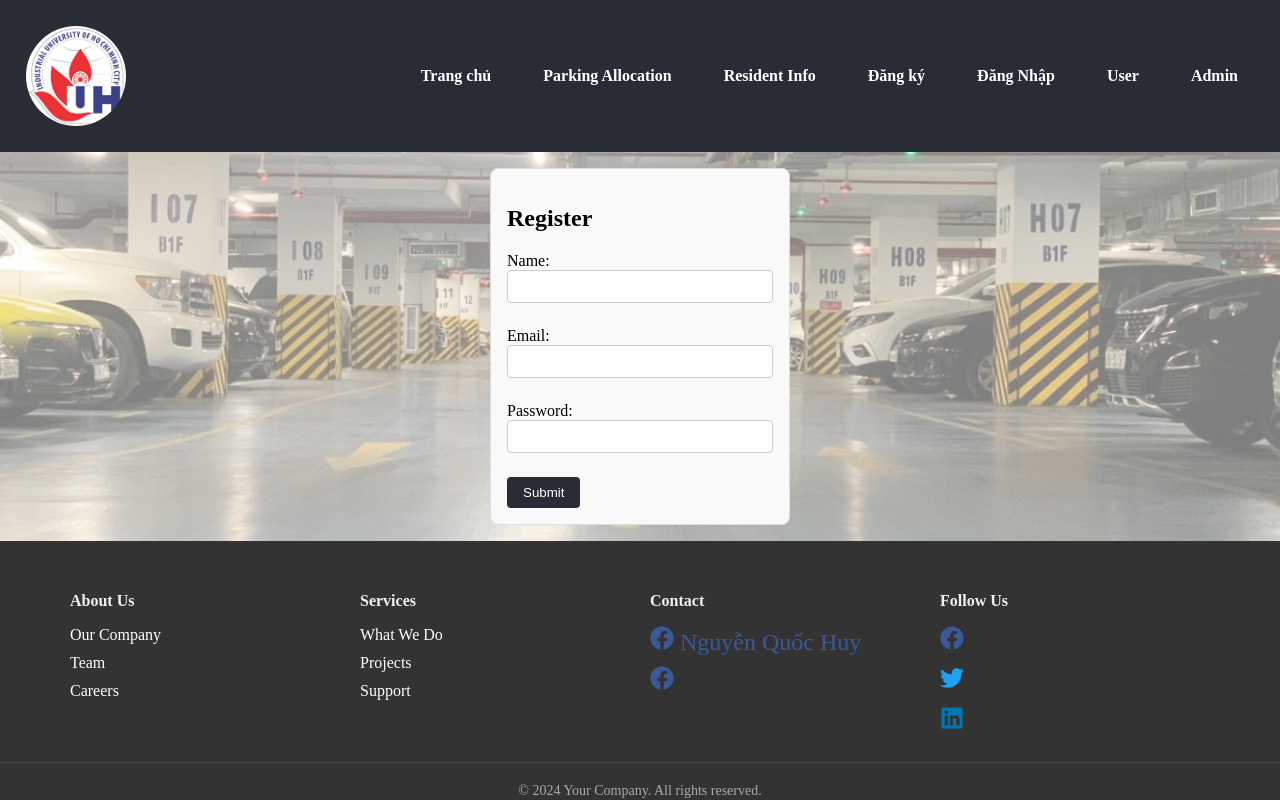
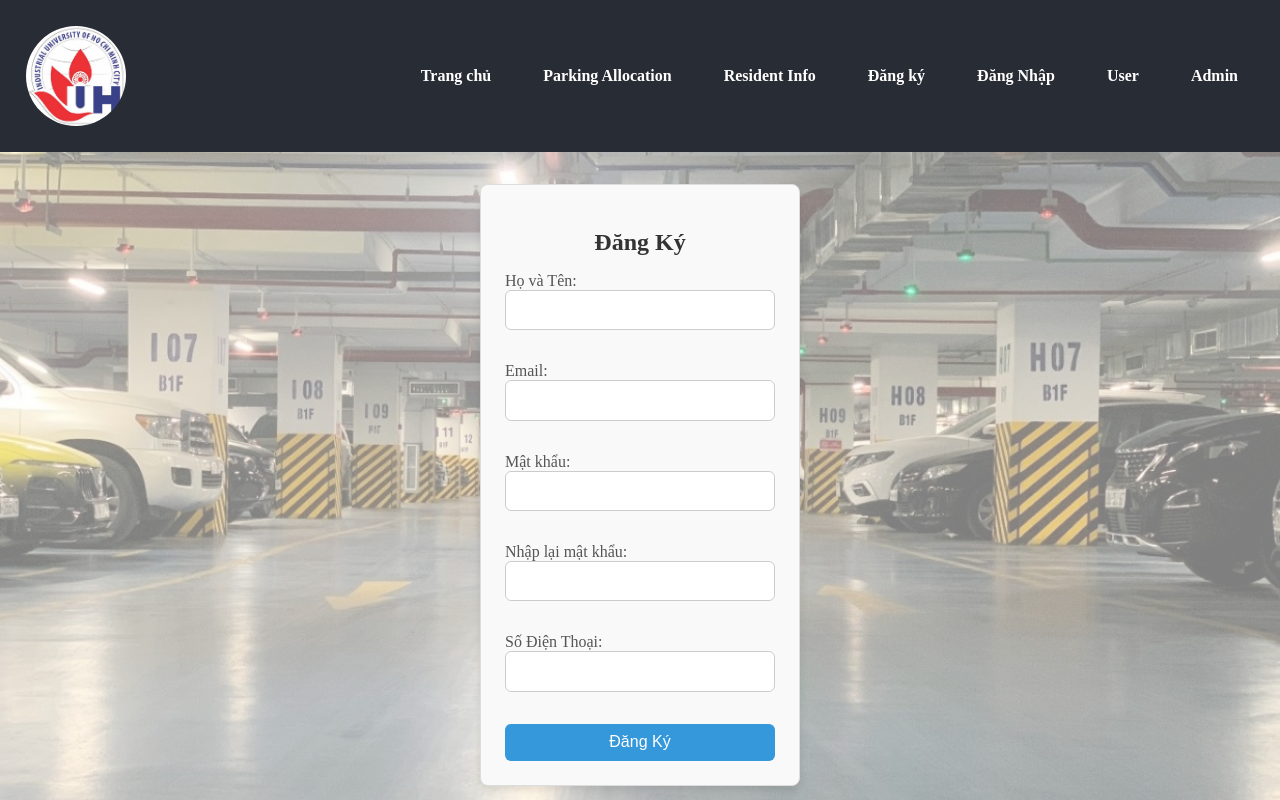
Before and after one commit to HuyShtorm/KhoaLuanTotNghiep, a React (Create React App) app in the folder quanlixe/frontend/: page /register in a window 1280 px wide. Shown: the top 800 px of the page. Built offline with nearby package versions, Linux system fonts and the light colour scheme.

Commit message:
Register

```diff
--- a/quanlixe/frontend/src/css/App.css
+++ b/quanlixe/frontend/src/css/App.css
@@ -59,43 +59,74 @@ html, body {
   margin: 4px 2px;
   cursor: pointer;
 }
+.form-container {
+  display: flex;
+  justify-content: center;
+  align-items: center;
+  /* height: 100vh;    Đặt chiều cao để căn giữa dọc */
+}
+
 .Register-form {
   background-color: #f9f9f9;
   border: 1px solid #ddd;
-  padding: 1rem;
+  padding: 1.5rem;
   border-radius: 8px;
-  width: 300px;
-  margin: 1rem auto;
-  text-align: left;
+  width: 320px;
+  margin: 2rem auto;
+
+  /* Hiệu ứng nổi */
+  box-shadow: 0 4px 8px rgba(0, 0, 0, 0.1);
+  transition: all 0.3s ease;
+}
+
+.Register-form:hover {
+  box-shadow: 0 8px 16px rgba(0, 0, 0, 0.2);
+}
+
+.Register-form h2 {
+  text-align: center;
+  margin-bottom: 1rem;
+  color: #333;
 }
 
 .Register-form label {
   display: block;
-  margin-bottom: 0.5rem;
+  margin-bottom: 0.8rem;
+  font-size: 16px;
+  color: #555;
 }
 
 .Register-form input {
   width: 100%;
-  padding: 0.5rem;
-  margin-bottom: 1rem;
+  padding: 0.7rem;
+  margin-bottom: 1.2rem;
+  font-size: 14px;
   border: 1px solid #ccc;
-  border-radius: 4px;
+  border-radius: 6px;
+  transition: border-color 0.3s ease;
+}
+
+.Register-form input:focus {
+  border-color: #3498db;
+  outline: none;
 }
 
 .Register-form button {
-  background-color: #282c34;
+  background-color: #3498db;
   color: white;
   border: none;
-  padding: 0.5rem 1rem;
-  border-radius: 4px;
+  padding: 0.6rem 1.2rem;
+  font-size: 16px;
+  border-radius: 6px;
   cursor: pointer;
+  width: 100%; /* Đảm bảo nút rộng bằng 100% */
+  text-align: center;
+  transition: background-color 0.3s ease;
 }
 
 .Register-form button:hover {
-  background-color: #61dafb;
+  background-color: #2980b9;
 }
-
-
 
 
 .buttondn:hover {
@@ -114,6 +145,77 @@ html, body {
 }
 *, ::after, ::before {
   box-sizing: border-box;
+}
+.dn {
+  /* Căn giữa form */
+  display: flex;
+  flex-direction: column;
+  align-items: center;
+  margin: 50px auto;
+/*
+  margin: 0 auto; */
+  padding: 20px;
+  width: 300px;
+  background-color: #f4f4f4;
+  border-radius: 8px;
+  box-shadow: 0 4px 8px rgba(0, 0, 0, 0.1);
+  transition: all 0.3s ease;
+}
+
+.dn h2 {
+  margin-bottom: 20px;
+  font-size: 24px;
+  color: #333;
+}
+
+.dn label {
+  margin-bottom: 15px;
+  font-size: 16px;
+  width: 100%;
+  display: flex;
+  flex-direction: column;
+  color: #555;
+}
+
+.dn input {
+  padding: 10px;
+  margin-top: 5px;
+  font-size: 14px;
+  border: 1px solid #ccc;
+  border-radius: 4px;
+  transition: border-color 0.3s ease;
+}
+
+.dn input:focus {
+  border-color: #3498db;
+  outline: none;
+
+}
+
+.dn:hover {
+  /* Nổi lên thêm khi hover */
+  box-shadow: 0 8px 16px rgba(0, 0, 0, 0.2);
+}
+
+.dn input:hover {
+  /* Đổi màu khi hover vào input */
+  border-color: #2980b9;
+}
+
+.dn input[type="submit"] {
+  margin-top: 20px;
+  background-color: #3498db;
+  color: white;
+  border: none;
+  cursor: pointer;
+  font-size: 16px;
+  padding: 10px;
+  transition: background-color 0.3s ease;
+  width: 100%;
+}
+
+.dn input[type="submit"]:hover {
+  background-color: #2980b9;
 }
 
 /* body {
@@ -266,3 +368,58 @@ h1 {
 .credits a:hover {
   opacity: 1;
 }
+/* CSS cho thông báo */
+.message-overlay {
+  position: fixed;
+  top: 0;
+  left: 0;
+  right: 0;
+  bottom: 0;
+  background-color: rgba(0, 0, 0, 0.5);
+  display: flex;
+  justify-content: center;
+  align-items: center;
+  z-index: 1000;
+}
+
+.message-box {
+  position: fixed;
+  top: 50%;
+  left: 50%;
+  transform: translate(-50%, -50%);
+  background-color: white;
+  padding: 20px;
+  border: 1px solid #ccc;
+  border-radius: 10px;
+  box-shadow: 0px 0px 10px rgba(0, 0, 0, 0.1);
+  text-align: center;
+  z-index: 1000;
+}
+
+.message-box p {
+  margin-bottom: 15px;
+}
+
+.message-box button {
+  padding: 10px 20px;
+  border: none;
+  background-color: #28a745;
+  color: white;
+  cursor: pointer;
+}
+
+.message-box.success {
+  border-color: #28a745;
+}
+
+.message-box.error {
+  border-color: #dc3545;
+}
+
+.message-box.success button {
+  background-color: #28a745;
+}
+
+.message-box.error {
+  background-color: #f8d7da;
+}
--- a/quanlixe/frontend/src/view/Log.js
+++ b/quanlixe/frontend/src/view/Log.js
@@ -4,7 +4,7 @@ import '../css/App.css';
 const LogForm = () => {
   return (
     <div>
-     <form className="form" autoComplete="off">
+     {/* <form className="form" autoComplete="off">
   <div className="control">
     <h1>Sign In</h1>
   </div>
@@ -54,8 +54,25 @@ const LogForm = () => {
     <a href="https://codepen.io/marko-zub/" target="_blank" rel="noopener noreferrer">
       My other codepens
     </a>
-  </div>
+  </div> */}
+
+<form className="dn">
+  <h2>Đăng Nhập</h2>
+  <label>
+    Email:
+    <input type="email" name="email" />
+  </label>
+  <label>
+    Mật khẩu:
+    <input type="password" name="password" />
+  </label>
+  <input type="submit" value="Đăng Nhập" />
 </form>
+
+
+
+{/*
+</form> */}
 
     </div>
   );
--- a/quanlixe/frontend/src/view/Register.js
+++ b/quanlixe/frontend/src/view/Register.js
@@ -1,24 +1,130 @@
-import React from 'react';
+import React, { useState } from 'react';
+import axios from 'axios'; // Thêm axios để gửi yêu cầu HTTP
 import '../css/App.css';
+import { useNavigate } from 'react-router-dom'; // Thêm useNavigate để chuyển trang
 
 const RegisterForm = () => {
+  // State để lưu trữ giá trị form
+  const [formData, setFormData] = useState({
+    name: '',
+    email: '',
+    password: '',
+    confirmPassword: '',
+    phone: '',
+  });
+
+  // State để lưu trữ thông báo lỗi hoặc thành công
+  const [message, setMessage] = useState('');
+  const [isSuccess, setIsSuccess] = useState(false);
+
+  // Sử dụng useNavigate để chuyển trang
+  const navigate = useNavigate();
+
+  // Hàm để xử lý thay đổi khi người dùng nhập vào form
+  const handleChange = (e) => {
+    setFormData({
+      ...formData,
+      [e.target.name]: e.target.value,
+    });
+  };
+
+  // Hàm để xử lý khi người dùng nhấn nút "Đăng Ký"
+  const handleSubmit = async (e) => {
+    e.preventDefault(); // Ngăn không cho form reload lại trang
+
+    // Kiểm tra các trường có bị bỏ trống không
+    if (!formData.name || !formData.email || !formData.password || !formData.confirmPassword || !formData.phone) {
+      setMessage('Có thông tin còn để trống !');
+      return;
+    }
+
+    // Kiểm tra ràng buộc tên (tối thiểu 3 ký tự)
+    if (formData.name.length < 10) {
+      setMessage('Tên phải có ít nhất 10 ký tự!');
+      return;
+    }
+
+    // Kiểm tra định dạng email
+    const emailPattern = /^[^\s@]+@[^\s@]+\.[^\s@]+$/;
+    if (!emailPattern.test(formData.email)) {
+      setMessage('Email không hợp lệ!');
+      return;
+    }
+
+    // Kiểm tra định dạng số điện thoại (chỉ chứa số và có độ dài từ 10 đến 11 ký tự)
+    const phonePattern = /^[0-9]{10,11}$/;
+    if (!phonePattern.test(formData.phone)) {
+      setMessage('Số điện thoại không hợp lệ! Phải có 10-11 số.');
+      return;
+    }
+
+  // Kiểm tra ràng buộc mật khẩu (phải có ít nhất 1 chữ in hoa và độ dài tối thiểu 8 ký tự)
+  const passwordPattern = /^(?=.*[A-Z]).{8,}$/;
+  if (!passwordPattern.test(formData.password)) {
+    setMessage('Mật khẩu phải có ít nhất 1 chữ in hoa và dài tối thiểu 8 ký tự.');
+    return;
+  }
+    // Kiểm tra xác nhận mật khẩu
+    if (formData.password !== formData.confirmPassword) {
+      setMessage('Mật khẩu không khớp!');
+      return;
+    }
+
+    try {
+      // Gửi dữ liệu đăng ký đến backend qua API
+      const response = await axios.post('http://localhost:8080/api/auth/register', formData);
+      setIsSuccess(true); // Đặt trạng thái thành công
+      setMessage('Đăng ký thành công!');
+    } catch (error) {
+      setMessage('Đăng ký thất bại: ' + (error.response?.data.message || 'Lỗi không xác định'));
+    }
+  };
+
+
+  // Hàm xử lý khi người dùng nhấn nút "Xác nhận"
+  const handleConfirm = () => {
+    navigate('/'); // Chuyển về trang chủ
+  };
+
   return (
-    <div>
-      <form className="Register-form">
-        <h2>Register</h2>
+    <div className="form-container">
+      {/* Hiển thị thông báo */}
+      {message && (
+        <div className="message-overlay">
+          <div className="message-box">
+            <p>{message}</p>
+            {isSuccess ? (
+              <button onClick={handleConfirm}>Xác nhận</button>
+            ) : (
+              <button onClick={() => setMessage('')}>Đóng</button>
+            )}
+          </div>
+        </div>
+      )}
+
+      <form className="Register-form" onSubmit={handleSubmit}>
+        <h2>Đăng Ký</h2>
         <label>
-          Name:
-          <input type="text" name="name" />
+          Họ và Tên:
+          <input type="text" name="name" value={formData.name} onChange={handleChange} />
         </label>
         <label>
           Email:
-          <input type="email" name="email" />
+          <input type="email" name="email" value={formData.email} onChange={handleChange} />
         </label>
         <label>
-          Password:
-          <input type="password" name="password" />
+          Mật khẩu:
+          <input type="password" name="password" value={formData.password} onChange={handleChange} />
         </label>
-        <button type="submit">Submit</button>
+        <label>
+          Nhập lại mật khẩu:
+          <input type="password" name="confirmPassword" value={formData.confirmPassword} onChange={handleChange} />
+        </label>
+        <label>
+          Số Điện Thoại:
+          <input type="tel" name="phone" value={formData.phone} onChange={handleChange} />
+        </label>
+        <button type="submit">Đăng Ký</button>
       </form>
     </div>
   );
```
Also changed, not shown: quanlixe/frontend/src/services/auth.service.js (added, +16 -0 lines).
